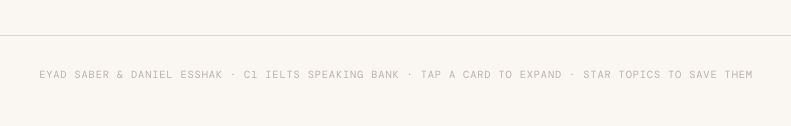
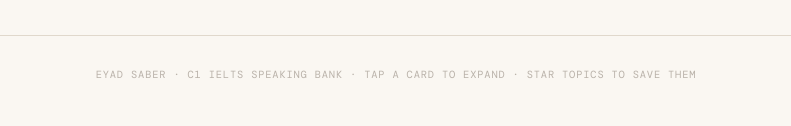
Before and after one commit to eyadsaber/C1-SPEAKING-PREPARATION, a plain HTML site: page index.html in a window 1280 px wide. Shown: the part 987-1113 px from the top of the page, 244-1035 px from the left. Drawn offline with nearby package versions, Linux system fonts and the light colour scheme; a web font is replaced by a local one.

Commit message:
C1-SPEAKING-PREPARATION
C1-SPEAKING-PREPARATION

```diff
--- a/index.html
+++ b/index.html
@@ -545,7 +545,7 @@
 
 <div class="grid" id="cardGrid"></div>
 
-<footer>Eyad Saber & Daniel Esshak · C1 IELTS Speaking Bank · Tap a card to expand · Star topics to save them</footer>
+<footer>Eyad Saber · C1 IELTS Speaking Bank · Tap a card to expand · Star topics to save them</footer>
 
 <script>
 const topics = [
```
